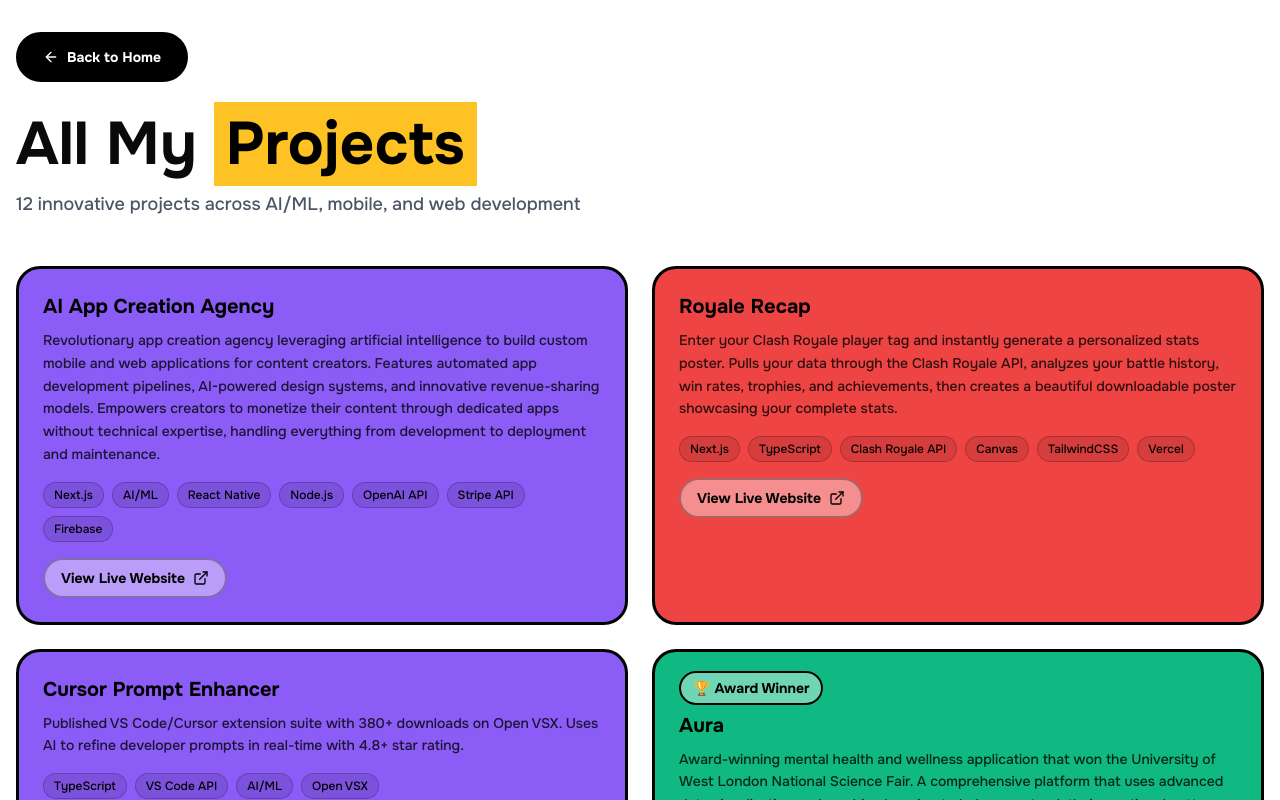
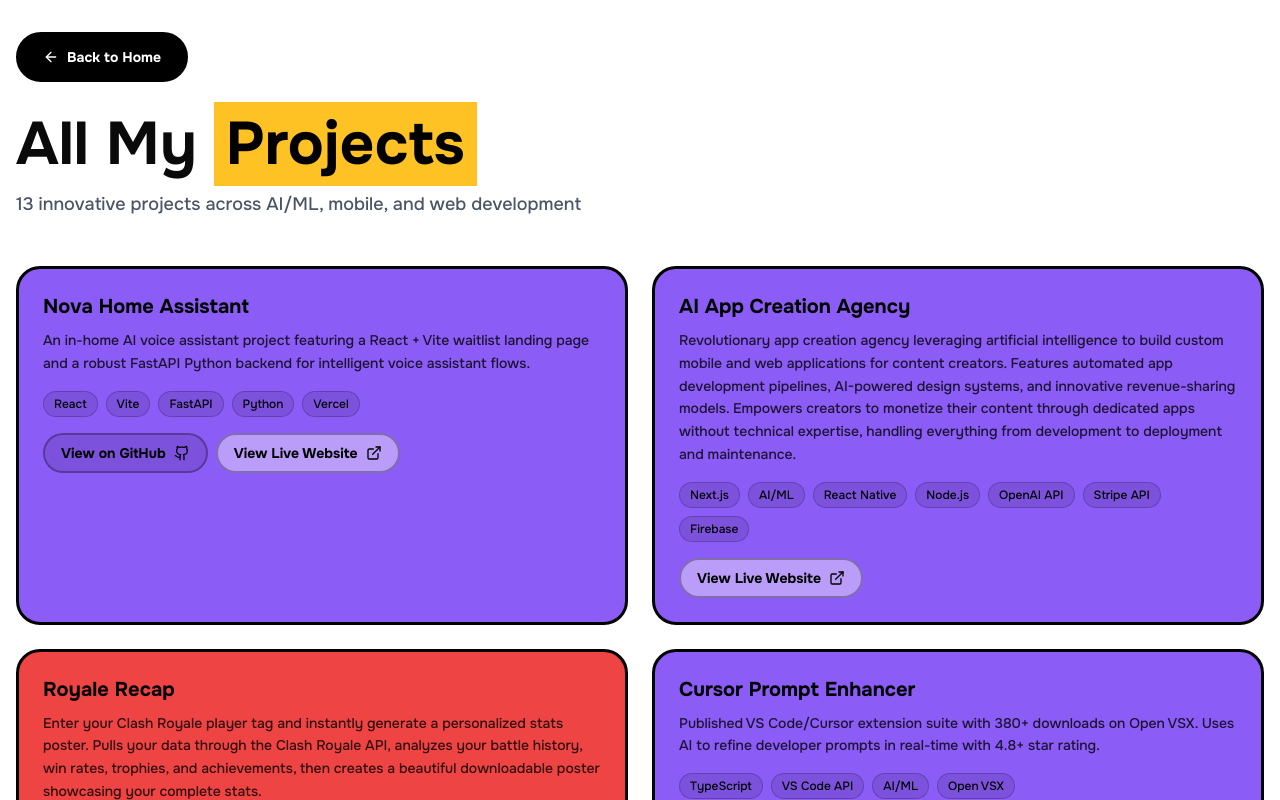
Before and after one commit to KingReaper6940/portfolio-website, a Next.js app: page /projects in a window 1280 px wide. Shown: the top 800 px of the page. Built offline with nearby package versions, Linux system fonts and the light colour scheme.

Commit message:
feat: Replace AI Research Assistant with Nova Home Assistant

```diff
--- a/app/projects/page.tsx
+++ b/app/projects/page.tsx
@@ -16,6 +16,16 @@ interface Project {
 
 export default function ProjectsPage() {
     const allProjects: Project[] = [
+        {
+            title: "Nova Home Assistant",
+            description:
+                "An in-home AI voice assistant project featuring a React + Vite waitlist landing page and a robust FastAPI Python backend for intelligent voice assistant flows.",
+            technologies: ["React", "Vite", "FastAPI", "Python", "Vercel"],
+            bgColor: "bg-[#8B5CF6]",
+            github: "https://github.com/rishabhsai/Nova-Home-Assitant",
+            live: "https://novabotlanding.vercel.app/landing",
+            liveText: "View Live Website",
+        },
         {
             title: "AI App Creation Agency",
             description:
--- a/components/all-projects-modal.tsx
+++ b/components/all-projects-modal.tsx
@@ -20,6 +20,15 @@ interface AllProjectsModalProps {
 
 export function AllProjectsModal({ isOpen, onClose }: AllProjectsModalProps) {
     const allProjects: Project[] = [
+        {
+            title: "Nova Home Assistant",
+            description:
+                "An in-home AI voice assistant project featuring a React + Vite waitlist landing page and a robust FastAPI Python backend for intelligent voice assistant flows.",
+            technologies: ["React", "Vite", "FastAPI", "Python", "Vercel"],
+            bgColor: "bg-[#8B5CF6]",
+            github: "https://github.com/rishabhsai/Nova-Home-Assitant",
+            live: "https://novabotlanding.vercel.app/landing",
+        },
         {
             title: "AI App Creation Agency",
             description:
```
Also changed, not shown: 1 other file (tests, documents, lock files or other folders).
